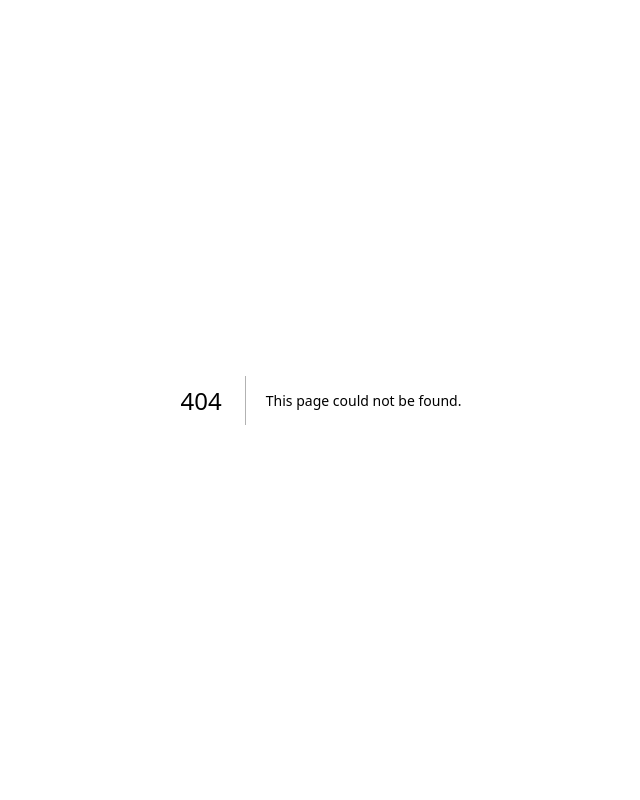
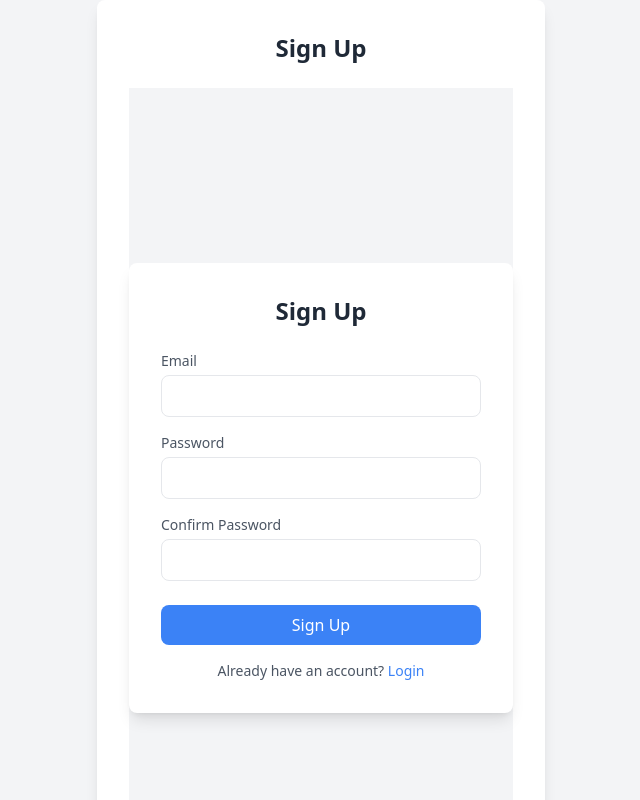
Before and after one commit to tasneemtahaq/mamasoup, a Next.js app: page /Signup in a window 1280 px wide. Before the commit this address had no page. Shown: the top 800 px of the page, without its empty margins (319-959 px from the left). Built offline with nearby package versions, Linux system fonts and the light colour scheme.

Commit message:
maintenance

```diff
--- a/next.config.ts
+++ b/next.config.ts
@@ -1,4 +1,6 @@
 // next.config.ts
+
+import path from 'path';
 import { NextConfig } from 'next';
 
 const nextConfig: NextConfig = {
@@ -6,6 +8,13 @@ const nextConfig: NextConfig = {
     TWILIO_ACCOUNT_SID: process.env.TWILIO_ACCOUNT_SID,
     TWILIO_AUTH_TOKEN: process.env.TWILIO_AUTH_TOKEN,
   },
+  webpack: (config) => {
+    config.resolve.alias = {
+      ...(config.resolve.alias || {}),
+      "@/components": path.resolve(__dirname, "src/components"),
+    };
+    return config;
+  },
 
 };
 
--- a/package.json
+++ b/package.json
@@ -18,6 +18,7 @@
     "next": "^15.0.4-canary.6",
     "react": "^18.2.0",
     "react-dom": "^18.2.0",
+    "react-hook-form": "^7.53.2",
     "react-icons": "^5.3.0",
     "react-slick": "^0.30.2",
     "slick-carousel": "^1.8.1",
@@ -35,7 +36,7 @@
     "eslint": "^8",
     "eslint-config-next": "15.0.2",
     "postcss": "^8.4.47",
-    "tailwindcss": "^3.4.14",
+    "tailwindcss": "^3.4.15",
     "typescript": "^5"
   }
 }
--- /dev/null
+++ b/src/app/Signup/page.tsx
@@ -0,0 +1,21 @@
+// src/app/signup/page.tsx
+import SignupForm from '@/app/components/form/SignUpForm';
+
+const SignupPage = () => {
+  return (
+    <div className="flex items-center justify-center min-h-screen bg-gray-100">
+      <div className="w-full max-w-md p-8 bg-white shadow-lg rounded-lg">
+        <h2 className="mb-6 text-2xl font-bold text-center text-gray-800">Sign Up</h2>
+        <SignupForm />
+        <p className="mt-4 text-sm text-center text-gray-600">
+          Already have an account?{" "}
+          <a href="/login" className="text-blue-500 hover:underline">
+            Login
+          </a>
+        </p>
+      </div>
+    </div>
+  );
+};
+
+export default SignupPage;
--- a/src/app/api/place-order/route.ts
+++ b/src/app/api/place-order/route.ts
@@ -4,39 +4,42 @@ import twilio from 'twilio';
 export async function POST(request: Request) {
   const { name, contact, address, cart } = await request.json();
 
-  // Set up Twilio client
+  // Validate input
+  if (!name || !contact || !address || !Array.isArray(cart) || cart.length === 0) {
+    return NextResponse.json({ error: 'Invalid order details' }, { status: 400 });
+  }
+
+  // Twilio credentials
   const accountSid = process.env.TWILIO_ACCOUNT_SID;
   const authToken = process.env.TWILIO_AUTH_TOKEN;
+  const twilioPhoneNumber = process.env.TWILIO_PHONE_NUMBER || '+17755469469';
+  const recipientPhoneNumber = '+923303347041'; // Replace with your phone number
 
   if (!accountSid || !authToken) {
     return NextResponse.json({ error: 'Twilio credentials are missing' }, { status: 500 });
   }
 
+  // Initialize Twilio client
   const client = twilio(accountSid, authToken);
 
-  // Create the message body with order details
+  // Create order message
   let message = `New Order:\nName: ${name}\nContact: ${contact}\nAddress: ${address}\n\nOrder Items:\n`;
-
-  // Add each item in the cart to the message
   cart.forEach((item: { name: string; quantity: number; price: number }) => {
     message += `${item.name} x${item.quantity} - $${(item.price * item.quantity).toFixed(2)}\n`;
   });
-
-  // Add total cost to the message
-  const total = cart.reduce((sum: number, item: { price: number; quantity: number }) => sum + item.price * item.quantity, 0);
+  const total = cart.reduce((sum, item) => sum + item.price * item.quantity, 0);
   message += `\nTotal: $${total.toFixed(2)}`;
 
   try {
-    // Send the message to your phone via Twilio
+    // Send SMS
     await client.messages.create({
       body: message,
-      from: 'process.env.TWILIO_PHONE_NUMBER', // Replace with your Twilio number
-      to: 'process.env.RECIPIENT_PHONE_NUMBER', // Replace with your phone number
+      from: twilioPhoneNumber,
+      to: recipientPhoneNumber,
     });
 
     return NextResponse.json({ message: 'Order placed successfully!' });
   } catch (error: unknown) {
-    // Cast error to 'Error' type to access 'message' and handle it
     const e = error as Error;
     console.error('Error sending SMS:', e.message);
     return NextResponse.json({ error: 'Failed to send order message', details: e.message }, { status: 500 });
--- a/src/app/cart/page.tsx
+++ b/src/app/cart/page.tsx
@@ -5,6 +5,7 @@ import { useCart } from '@/context/CartContext';
 import Image from 'next/image';
 import Link from 'next/link';
 import { useMemo } from 'react';
+import Footer from '../components/Footer';
 
 export default function CartPage() {
   const { cart, incrementItem, decrementItem, removeFromCart } = useCart();
@@ -71,6 +72,7 @@ export default function CartPage() {
           </div>
         )}
       </section>
+      <Footer/>
     </div>
   );
 }
--- a/src/app/components/Navbar.tsx
+++ b/src/app/components/Navbar.tsx
@@ -1,3 +1,4 @@
+// src/app/components/navbar.tsx
 "use client";
 
 import Link from 'next/link';
@@ -57,7 +58,7 @@ const Navbar = () => {
               </span>
             )}
           </Link>
-          <Link href="/login">
+          <Link href="/form/LoginForm">
             <UserIcon className="h-6 w-6 text-orange-500 hover:text-white" />
           </Link>
         </div>
@@ -72,7 +73,6 @@ const Navbar = () => {
                 {link.label}
               </Link>
             ))}
-
           </div>
         </div>
       )}
--- /dev/null
+++ b/src/app/components/form/LoginForm.tsx
@@ -0,0 +1,70 @@
+"use client";
+
+import { useState } from "react";
+
+export default function LoginPage() {
+  const [email, setEmail] = useState("");
+  const [password, setPassword] = useState("");
+
+  const handleSubmit = (e: React.FormEvent) => {
+    e.preventDefault();
+    console.log({ email, password });
+    // Add login logic here (e.g., API call)
+  };
+
+  return (
+    <div className="flex items-center justify-center min-h-screen bg-gray-100">
+      <div className="w-full max-w-md p-8 bg-white shadow-lg rounded-lg">
+        <h2 className="mb-6 text-2xl font-bold text-center text-gray-800">
+          Login
+        </h2>
+        <form onSubmit={handleSubmit}>
+          <div className="mb-4">
+            <label
+              htmlFor="email"
+              className="block mb-1 text-sm font-medium text-gray-600"
+            >
+              Email
+            </label>
+            <input
+              type="email"
+              id="email"
+              value={email}
+              onChange={(e) => setEmail(e.target.value)}
+              className="w-full px-3 py-2 border rounded-lg focus:outline-none focus:ring focus:ring-blue-300"
+              required
+            />
+          </div>
+          <div className="mb-6">
+            <label
+              htmlFor="password"
+              className="block mb-1 text-sm font-medium text-gray-600"
+            >
+              Password
+            </label>
+            <input
+              type="password"
+              id="password"
+              value={password}
+              onChange={(e) => setPassword(e.target.value)}
+              className="w-full px-3 py-2 border rounded-lg focus:outline-none focus:ring focus:ring-blue-300"
+              required
+            />
+          </div>
+          <button
+            type="submit"
+            className="w-full px-4 py-2 text-white bg-blue-500 rounded-lg hover:bg-blue-600"
+          >
+            Login
+          </button>
+        </form>
+        <p className="mt-4 text-sm text-center text-gray-600">
+          Don’t have an account?{" "}
+          <a href="/signup" className="text-blue-500 hover:underline">
+            Sign up
+          </a>
+        </p>
+      </div>
+    </div>
+  );
+}
--- /dev/null
+++ b/src/app/components/form/SignUpForm.tsx
@@ -0,0 +1,91 @@
+"use client";
+
+import { useState } from "react";
+
+export default function SignupPage() {
+  const [email, setEmail] = useState("");
+  const [password, setPassword] = useState("");
+  const [confirmPassword, setConfirmPassword] = useState("");
+
+  const handleSubmit = (e: React.FormEvent) => {
+    e.preventDefault();
+    if (password !== confirmPassword) {
+      alert("Passwords do not match!");
+      return;
+    }
+    console.log({ email, password });
+    // Add signup logic here (e.g., API call)
+  };
+
+  return (
+    <div className="flex items-center justify-center min-h-screen bg-gray-100">
+      <div className="w-full max-w-md p-8 bg-white shadow-lg rounded-lg">
+        <h2 className="mb-6 text-2xl font-bold text-center text-gray-800">
+          Sign Up
+        </h2>
+        <form onSubmit={handleSubmit}>
+          <div className="mb-4">
+            <label
+              htmlFor="email"
+              className="block mb-1 text-sm font-medium text-gray-600"
+            >
+              Email
+            </label>
+            <input
+              type="email"
+              id="email"
+              value={email}
+              onChange={(e) => setEmail(e.target.value)}
+              className="w-full px-3 py-2 border rounded-lg focus:outline-none focus:ring focus:ring-blue-300"
+              required
+            />
+          </div>
+          <div className="mb-4">
+            <label
+              htmlFor="password"
+              className="block mb-1 text-sm font-medium text-gray-600"
+            >
+              Password
+            </label>
+            <input
+              type="password"
+              id="password"
+              value={password}
+              onChange={(e) => setPassword(e.target.value)}
+              className="w-full px-3 py-2 border rounded-lg focus:outline-none focus:ring focus:ring-blue-300"
+              required
+            />
+          </div>
+          <div className="mb-6">
+            <label
+              htmlFor="confirmPassword"
+              className="block mb-1 text-sm font-medium text-gray-600"
+            >
+              Confirm Password
+            </label>
+            <input
+              type="password"
+              id="confirmPassword"
+              value={confirmPassword}
+              onChange={(e) => setConfirmPassword(e.target.value)}
+              className="w-full px-3 py-2 border rounded-lg focus:outline-none focus:ring focus:ring-blue-300"
+              required
+            />
+          </div>
+          <button
+            type="submit"
+            className="w-full px-4 py-2 text-white bg-blue-500 rounded-lg hover:bg-blue-600"
+          >
+            Sign Up
+          </button>
+        </form>
+        <p className="mt-4 text-sm text-center text-gray-600">
+          Already have an account?{" "}
+          <a href="/login" className="text-blue-500 hover:underline">
+            Login
+          </a>
+        </p>
+      </div>
+    </div>
+  );
+}
--- a/src/app/layout.tsx
+++ b/src/app/layout.tsx
@@ -1,7 +1,8 @@
-// RootLayout.tsx
+// src/app/layout.tsx
 import '@/app/globals.css';
 import { CartProvider } from '@/context/CartContext';
 import { ReactNode } from 'react';
+
 
 interface RootLayoutProps {
   children: ReactNode;
@@ -12,7 +13,7 @@ export default function RootLayout({ children }: RootLayoutProps) {
     <html lang="en">
       <body>
         <CartProvider>
-          {children}
+                    {children}  {/* Render the page content below the Navbar */}
         </CartProvider>
       </body>
     </html>
--- a/src/app/login/page.tsx
+++ b/src/app/login/page.tsx
@@ -1,19 +1,21 @@
 // src/app/login/page.tsx
-import Navbar from '@/app/components/Navbar';
+import LoginForm from '@/app/components/form/LoginForm';
 
-export default function LoginPage() {
+const LoginPage = () => {
   return (
-    <div className="min-h-screen bg-gray-50 text-gray-800">
-      <Navbar />
-
-      <section className="text-center py-20">
-        <h3 className="text-3xl font-semibold mb-4">Login</h3>
-        <input type="email" placeholder="Email" className="mt-4 p-2 border rounded w-64" />
-        <input type="password" placeholder="Password" className="mt-4 p-2 border rounded w-64" />
-        <button className="mt-6 bg-orange-500 text-white px-6 py-2 rounded-lg font-semibold hover:bg-orange-600">
-          Login
-        </button>
-      </section>
+    <div className="flex items-center justify-center min-h-screen bg-gray-100">
+      <div className="w-full max-w-md p-8 bg-white shadow-lg rounded-lg">
+        <h2 className="mb-6 text-2xl font-bold text-center text-gray-800">Login</h2>
+        <LoginForm />
+        <p className="mt-4 text-sm text-center text-gray-600">
+          Don’t have an account?{" "}
+          <a href="/Signup" className="text-blue-500 hover:underline">
+            Sign up
+          </a>
+        </p>
+      </div>
     </div>
   );
-}
+};
+
+export default LoginPage;
--- a/src/app/order-summary/page.tsx
+++ b/src/app/order-summary/page.tsx
@@ -3,6 +3,7 @@
 import { useEffect, useState } from "react";
 import { useRouter } from "next/navigation";
 import Navbar from "../components/Navbar";
+import Footer from "../components/Footer";
 
 interface CartItem {
   name: string;
@@ -120,6 +121,7 @@ const OrderSummaryPage: React.FC = () => {
                 Your order will be delivered in approximately{" "}
                 <strong>{estimatedDeliveryTime}</strong>.
               </p>
+              <p className="text-2xl font-bold">Delivery charges may apply.</p>
             </div>
           </div>
 
@@ -132,6 +134,7 @@ const OrderSummaryPage: React.FC = () => {
           </button>
         </div>
       </div>
+      <Footer/>
     </div>
   );
 };
```
Also changed, not shown: tsconfig.json (+22 -18 lines), 1 other file (tests, documents, lock files or other folders).
